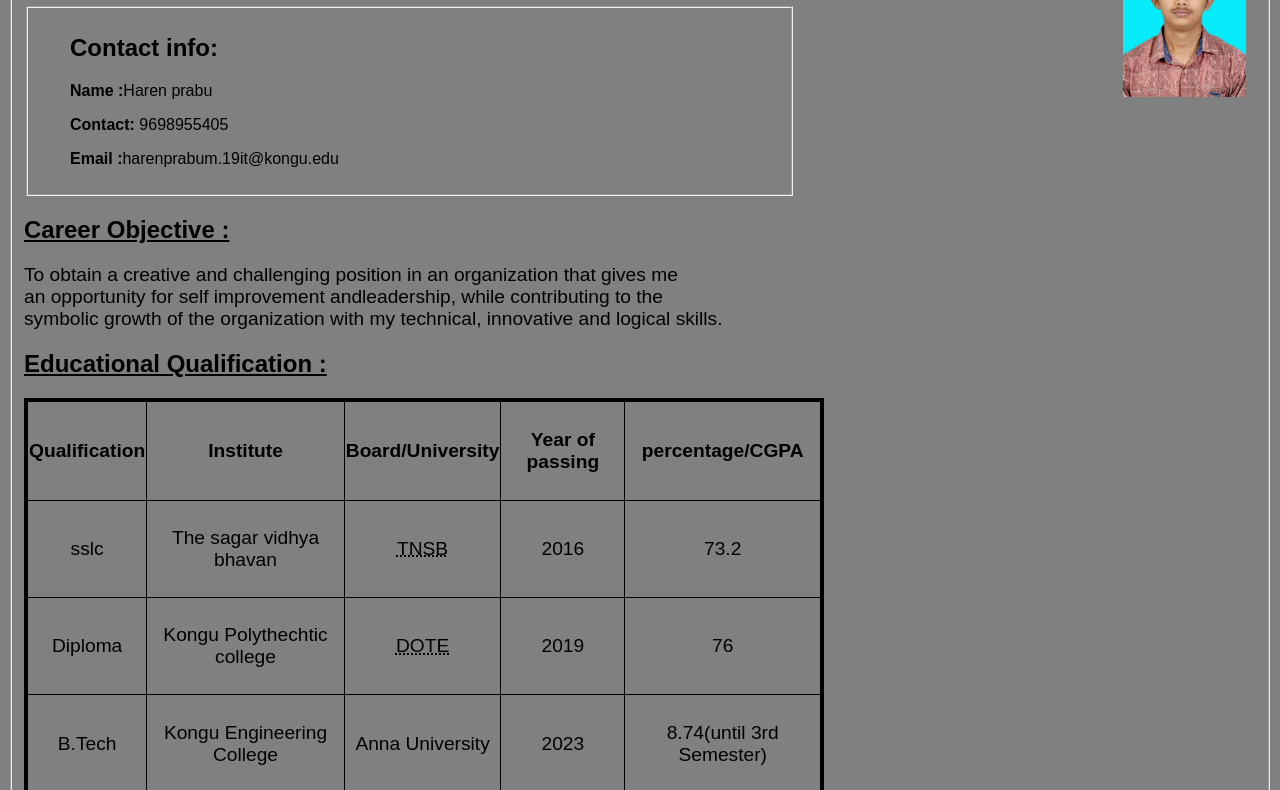
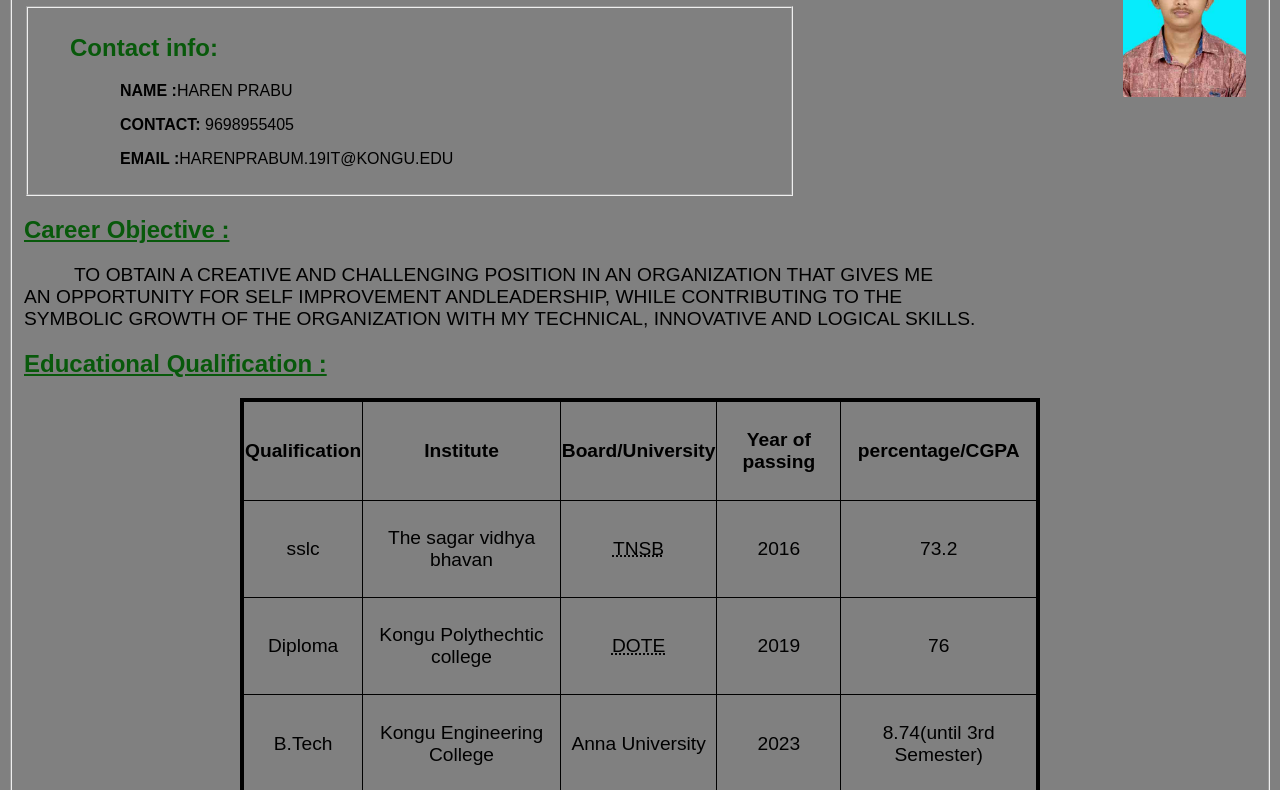
Before and after one commit to harenprabu/WT-EX1-Resume, a plain HTML site: page index.html in a window 1280 px wide. Shown: the part 89-879 px from the top of the page. Drawn offline with Linux system fonts and the light colour scheme.

Commit message:
Update index.html

```diff
--- a/index.html
+++ b/index.html
@@ -1,3 +1,4 @@
+
 
 <!DOCTYPE html>
 <html>
@@ -23,16 +24,35 @@
             width: 10%;
             margin: 10px;
         }
+
           .caption{
             float: right;
         }
+        #table-align {
+    display: flex;
+    justify-content: center;
+}
+p {
+  color:black;
+  text-indent: 50px;
+  text-transform: uppercase;
+}
+body{
+ background-color:grey;
+ font-size 1px;}
+
+ h1 ,h2{
+     color:#08590B;
+ }
+
+
         </style>
-        <body bgcolor="grey">
             <fieldset>
             <img src="IMAGE\001.jpg">
 
     <h1 style="text-align: center; text-decoration: underline;" >Resume</h1>
     <fieldset style="width: 60%;" >
+        <div class = "center">
         <div style="margin-left:30px">
         <h2>Contact info:</h2>
         <p><strong>Name :</strong>Haren prabu</p>
@@ -45,6 +65,7 @@
         contributing to the<br> symbolic growth of the organization with my technical,
         innovative and logical skills.</p>
          <h2 style="text-decoration: underline;">Educational Qualification :</h2>
+         <div id="table-align">
          <table border="4" bordercolor="black"  cellspacing="3" width="800" height="400" >
             <tr>
 
@@ -78,9 +99,11 @@
 
             </tr>
          </table>
+         </div>
+         </fieldset>
          <h2 style="text-decoration: underline;">WORKING EXPERIENCE</h2>
          <P style="font-size: larger;"> I have work experience of <mark>oneyear</mark><sup>2019-2020</sup>in "Mcroamtic machice tools pvt.." as <mark>service engineer</mark></P>
-         <h2 style="text-decoration: underline;">SOFT SKILL  :</h2>
+         <h2 style="text-decoration: underline;">SOFT SKILL:</h2>
          <ul>
              <li><mark>DATA BASES</mark></li>
              <li>PROGRAMMING LANGUAGE</li>
@@ -118,5 +141,7 @@
                  chennimalai   .</li>
          </ul>
         </body>
+
     </fieldset>
+
 </html>
```
